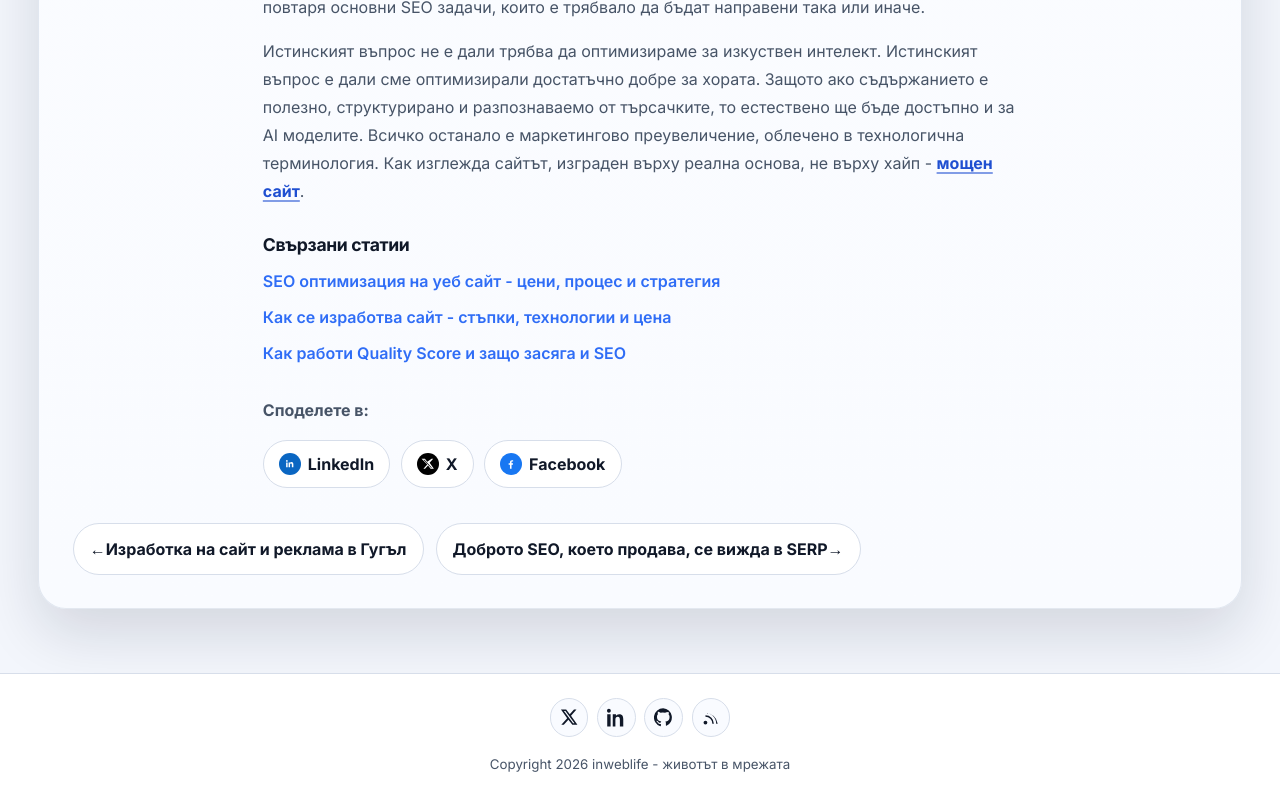
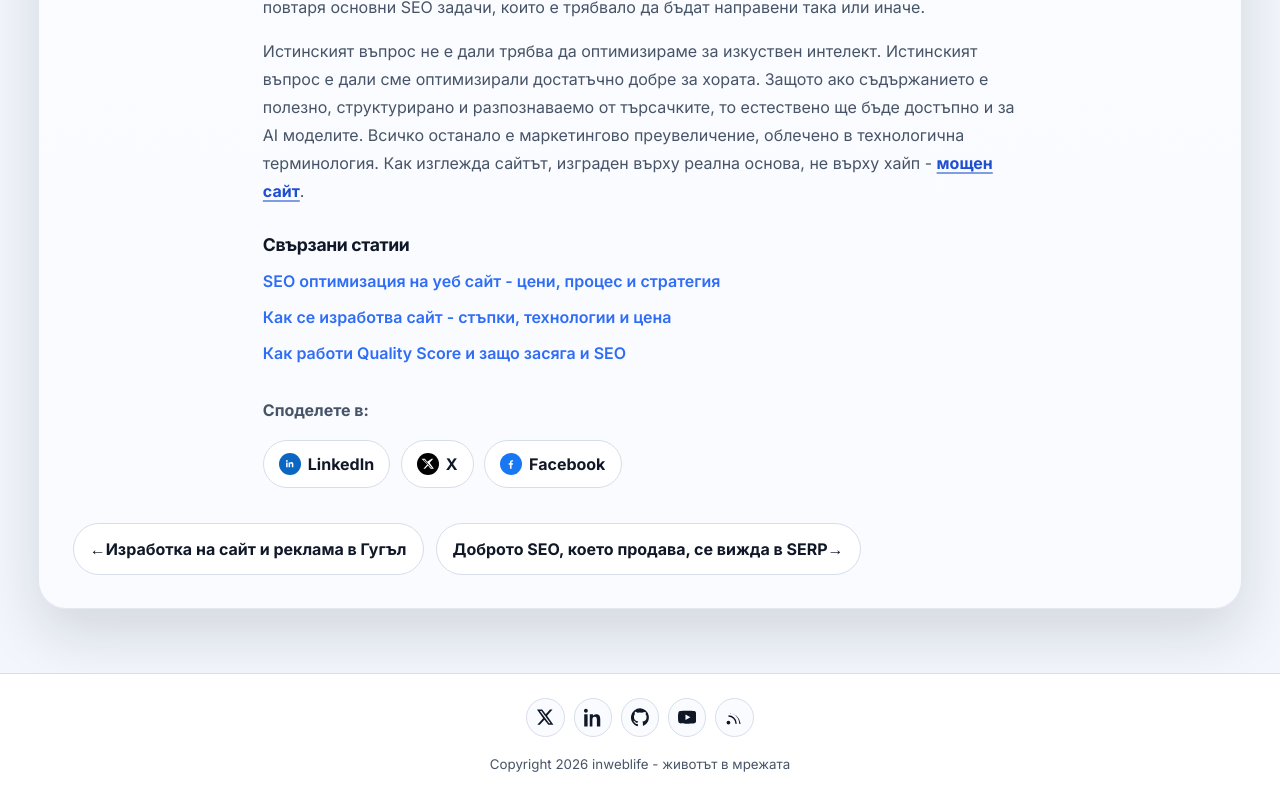
Before and after one commit to inweblife/inweblife, a Next.js app: page /ai-seo-lie in a window 1280 px wide. Shown: the part 4139-4939 px from the top of the page. Built offline with nearby package versions, Linux system fonts and the light colour scheme; no server answers.

Commit message:
Update Footer.js

```diff
--- a/components/Footer.js
+++ b/components/Footer.js
@@ -58,6 +58,23 @@ const Footer = () => {
             <li>
               <a
                 className="socialLink"
+                href="https://www.youtube.com/@inweblife"
+                target="_blank"
+                rel="noopener noreferrer"
+                aria-label="YouTube"
+              >
+                <svg className="socialIcon" viewBox="0 0 24 24" aria-hidden="true" focusable="false">
+                  <path
+                    fill="currentColor"
+                    d="M23.5 6.19a3.02 3.02 0 00-2.12-2.14C19.54 3.5 12 3.5 12 3.5s-7.54 0-9.38.55A3.02 3.02 0 00.5 6.19C0 8.04 0 12 0 12s0 3.96.5 5.81a3.02 3.02 0 002.12 2.14C4.46 20.5 12 20.5 12 20.5s7.54 0 9.38-.55a3.02 3.02 0 002.12-2.14C24 15.96 24 12 24 12s0-3.96-.5-5.81zM9.75 15.5v-7l6.5 3.5-6.5 3.5z"
+                  />
+                </svg>
+                <span className="srOnly">YouTube</span>
+              </a>
+            </li>
+            <li>
+              <a
+                className="socialLink"
                 href="/rss.xml"
                 rel="alternate"
                 type="application/rss+xml"
```
